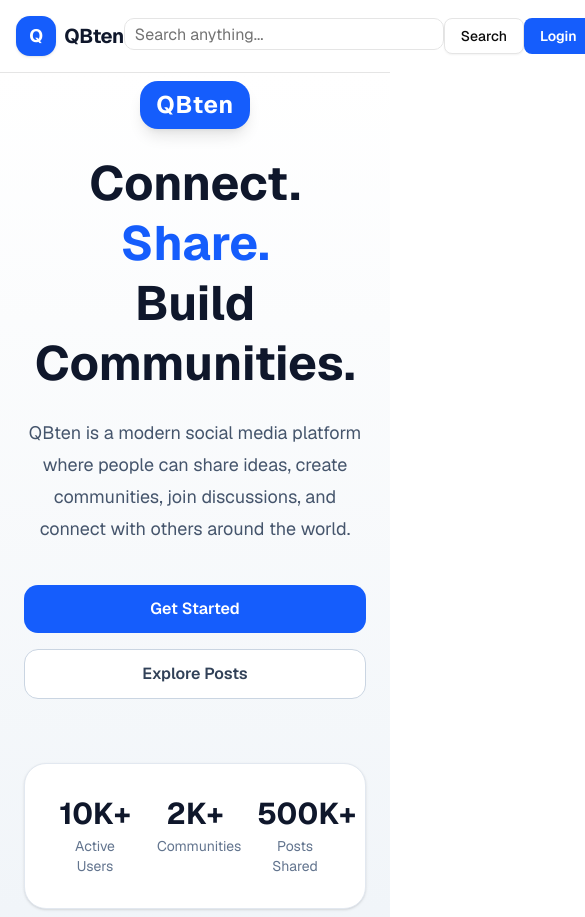
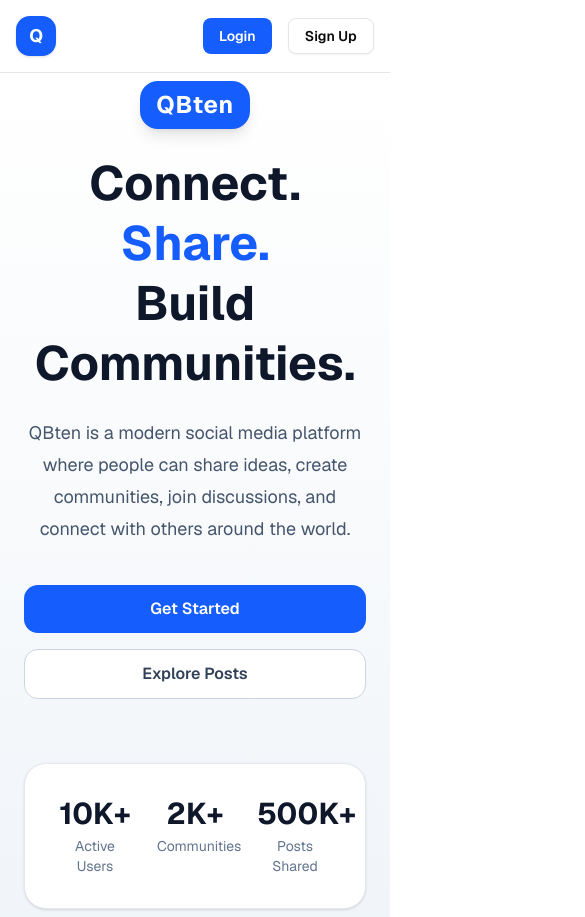
Before and after one commit to tfshorifulislam/qb-ten-client, a Next.js app: page / in a window 390 px wide. Shown: the top 917 px of the page, 585 px wide, since content can reach past the window. Built offline with nearby package versions, Linux system fonts and the light colour scheme.

Commit message:
navbar update

```diff
--- a/src/components/shared/Logo.tsx
+++ b/src/components/shared/Logo.tsx
@@ -9,7 +9,7 @@ const Logo = () => {
         Q
       </div>
 
-      <div className="flex flex-col leading-none">
+      <div className="hidden md:flex flex-col leading-none">
         <span className="text-xl font-bold tracking-tight text-slate-900">
           QBten
         </span>
--- a/src/components/shared/Navbar.tsx
+++ b/src/components/shared/Navbar.tsx
@@ -4,12 +4,12 @@ import { InputButtonGroup } from "./SearchInput";
 
 const Navbar = () => {
     return (
-        <div className="sticky top-0 left-0 right-0 z-50 py-4 border-b ">
+        <div className="sticky top-0 left-0 right-0 z-50 py-4 border-b bg-white">
             <div className="w-11/12 mx-auto  flex items-center justify-between">
                 <div>
                     <Logo />
                 </div>
-                <div>
+                <div className="hidden md:block">
                     <InputButtonGroup />
                 </div>
                 <div>
```
